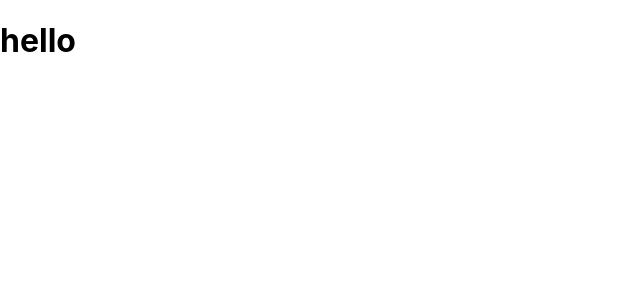
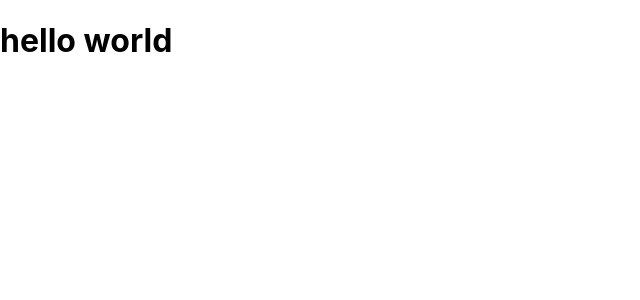
Before and after one commit to BucurEva87/apartment-reservation-front-end, a React (Create React App) app: page / in a window 1280 px wide. Shown: the top 300 px of the page, without its empty margins (0-640 px from the left). Built offline with nearby package versions, Linux system fonts and the light colour scheme.

Commit message:
Correct slice

```diff
--- a/src/App.js
+++ b/src/App.js
@@ -1,6 +1,6 @@
 import React from 'react';
 // import { useDispatch } from 'react-redux';
 const App = () => (
-  <h1>hello</h1>
+  <h1>hello world</h1>
 );
 export default App;
--- a/src/redux/reservationSlice.js
+++ b/src/redux/reservationSlice.js
@@ -42,7 +42,7 @@ const ReservationSlice = createSlice({
       .addCase(getReservationAsync.fulfilled, (state, action) => {
         state.status = 'idle';
         state.errors = [];
-        state.Reservations = action.payload;
+        state.reservations = action.payload;
       })
       .addCase(getReservationAsync.rejected, (state, action) => {
         state.status = 'error';
```
